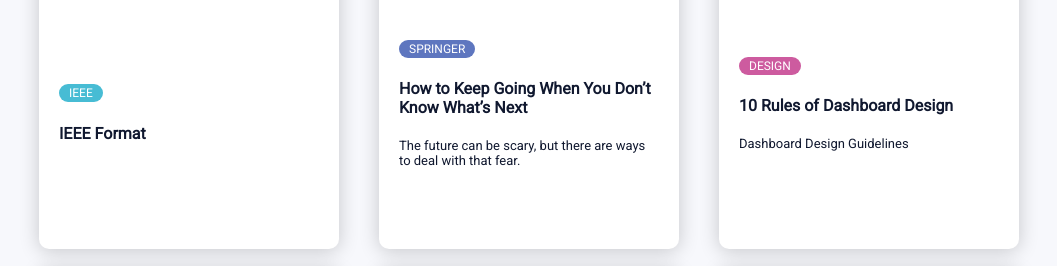
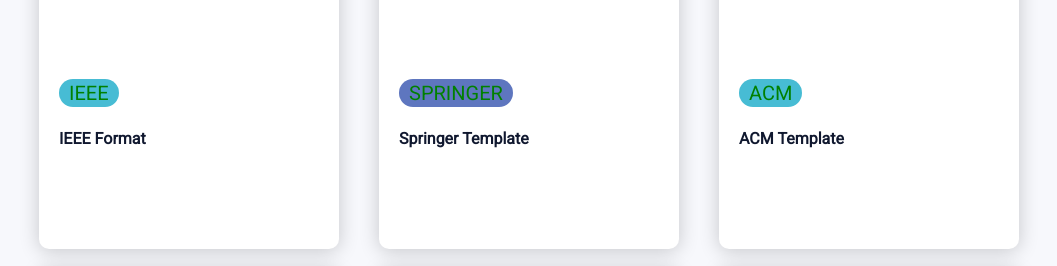
Before and after one commit to devatmanuscript/manuscript, a Flask app: template templates/template.html in a window 1280 px wide. Shown: the part 211-477 px from the top of the page, without its empty margins (111-1168 px from the left). Run offline with Flask 2, Linux system fonts and the light colour scheme; the template is opened without the code that fills it, so the values that code supplies are empty.

Commit message:
added full template

```diff
--- a/static/css/template.css
+++ b/static/css/template.css
@@ -51,17 +51,21 @@ body {
 }
 .tag-teal {
   background-color: #47bcd4;
+  font-size: 20;
 }
 .tag-purple {
   background-color: #5e76bf;
+  font-size: 20;
 }
 .tag-pink {
   background-color: #cd5b9f;
+  font-size: 20;
 }
 
 .card-body p {
   font-size: 13px;
   margin: 0 0 40px;
+
 }
 .user {
   display: flex;
--- a/templates/template.html
+++ b/templates/template.html
@@ -4,11 +4,10 @@
 <div class="container">
     <div class="card">
       <div class="card-header">
-        <img src="http://files.sathyabamauniversity.ac.in/IEEEWebsite/images/IEEE.jpg" alt="rover" />
+        <img src="https://images.unsplash.com/photo-1474377207190-a7d8b3334068?ixid=MnwxMjA3fDB8MHxwaG90by1wYWdlfHx8fGVufDB8fHx8&ixlib=rb-1.2.1&auto=format&fit=crop&w=1050&q=80" alt="rover" />
       </div>
       <div class="card-body">
-        <span class="tag tag-teal">IEEE</span>
-        <h4>
+        <span class="tag tag-teal"><a href="https://docs.google.com/document/d/1l8VxbyiHGyY1U7A802cDg82JBwYHNI7L/edit?usp=sharing&ouid=107796660613622530171&rtpof=true&sd=true" STYLE="text-decoration:none;" target="_blank">IEEE</a></span>       <h4>
           IEEE Format
         </h4>
 
@@ -17,47 +16,39 @@
     </div>
     <div class="card">
       <div class="card-header">
-        <img src="https://www.newsbtc.com/wp-content/uploads/2020/06/mesut-kaya-LcCdl__-kO0-unsplash-scaled.jpg" alt="ballons" />
+        <img src="https://images.unsplash.com/photo-1532153955177-f59af40d6472?ixid=MnwxMjA3fDB8MHxzZWFyY2h8MXx8cmVzZWFyY2glMjBwYXBlcnxlbnwwfHwwfHw%3D&ixlib=rb-1.2.1&auto=format&fit=crop&w=500&q=60" alt="ballons" />
       </div>
       <div class="card-body">
-        <span class="tag tag-purple">Springer</span>
+        <span class="tag tag-purple"><a href="https://docs.google.com/document/d/1Vl4ZPHvrJXMy9L2IqQgFWs0w32pSnuua/edit?usp=sharing&ouid=107796660613622530171&rtpof=true&sd=true" STYLE="text-decoration:none;" target="_blank">Springer</a></span>
         <h4>
-          How to Keep Going When You Don’t Know What’s Next
+          Springer Template
         </h4>
-        <p>
-          The future can be scary, but there are ways to
-          deal with that fear.
-        </p>
 
       </div>
     </div>
     <div class="card">
       <div class="card-header">
-        <img src="https://images6.alphacoders.com/312/thumb-1920-312773.jpg" alt="city" />
+        <img src="https://images.unsplash.com/photo-1543286386-713bdd548da4?ixid=MnwxMjA3fDB8MHxzZWFyY2h8Nnx8cmVzZWFyY2glMjBwYXBlcnxlbnwwfHwwfHw%3D&ixlib=rb-1.2.1&auto=format&fit=crop&w=500&q=60" alt="city" />
       </div>
       <div class="card-body">
-        <span class="tag tag-pink">Design</span>
+        <span class="tag tag-teal"><a href="https://docs.google.com/document/d/1_Upd8VM5p_b9dnhn-IzHpTRTZnKaX2NJ/edit?usp=sharing&ouid=107796660613622530171&rtpof=true&sd=true" STYLE="text-decoration:none;" target="_blank">ACM</a></span>
         <h4>
-          10 Rules of Dashboard Design
+          ACM Template
         </h4>
-        <p>
-          Dashboard Design Guidelines
-        </p>
+
 
       </div>
     </div>
     <div class="card">
         <div class="card-header">
-          <img src="https://images6.alphacoders.com/312/thumb-1920-312773.jpg" alt="city" />
+          <img src="https://images.unsplash.com/photo-1457369804613-52c61a468e7d?ixlib=rb-1.2.1&ixid=MnwxMjA3fDB8MHxzZWFyY2h8OXx8cmVzZWFyY2glMjBwYXBlcnxlbnwwfHwwfHw%3D&auto=format&fit=crop&w=500&q=60" alt="city" />
         </div>
         <div class="card-body">
-          <span class="tag tag-pink">Design</span>
+          <span class="tag tag-purple"><a STYLE="text-decoration:none;" href="https://docs.google.com/document/d/1l8VxbyiHGyY1U7A802cDg82JBwYHNI7L/edit?usp=sharing&ouid=107796660613622530171&rtpof=true&sd=true" target="_blank">APA</a></span>
           <h4>
-            10 Rules of Dashboard Design
+           APA Template
           </h4>
-          <p>
-            Dashboard Design Guidelines
-          </p>
+
 
         </div>
       </div>
@@ -65,32 +56,54 @@
 
       <div class="card">
         <div class="card-header">
-          <img src="https://images6.alphacoders.com/312/thumb-1920-312773.jpg" alt="city" />
+          <img src="https://images.unsplash.com/photo-1512758017271-d7b84c2113f1?ixid=MnwxMjA3fDB8MHxwaG90by1wYWdlfHx8fGVufDB8fHx8&ixlib=rb-1.2.1&auto=format&fit=crop&w=1050&q=80" STYLE="text-decoration:none;" alt="city" />
         </div>
         <div class="card-body">
-          <span class="tag tag-pink">Design</span>
+          <span class="tag tag-teal"><a href="https://docs.google.com/document/d/1agpGadDsd4f-IBBumr9lG-7aYrrw86Z6/edit?usp=sharing&ouid=107796660613622530171&rtpof=true&sd=true" STYLE="text-decoration:none;" target="_blank">MLA</a></span>
           <h4>
-            10 Rules of Dashboard Design
+            MLA Template
           </h4>
-          <p>
-            Dashboard Design Guidelines
-          </p>
+
 
         </div>
       </div>
 
       <div class="card">
         <div class="card-header">
-          <img src="https://images6.alphacoders.com/312/thumb-1920-312773.jpg" alt="city" />
+          <img src="https://images.unsplash.com/photo-1543286386-2e659306cd6c?ixid=MnwxMjA3fDB8MHxwaG90by1wYWdlfHx8fGVufDB8fHx8&ixlib=rb-1.2.1&auto=format&fit=crop&w=1050&q=80" alt="city" />
         </div>
         <div class="card-body">
-          <span class="tag tag-pink">Design</span>
+          <span class="tag tag-purple"><a href="https://drive.google.com/file/d/1_tPYFnPHyiHZnhseBYdOoN2VeAPGbOnE/view?usp=sharing" STYLE="text-decoration:none;" target="_blank">PLOS</a></span>
           <h4>
-            10 Rules of Dashboard Design
+           PLOS Template
           </h4>
-          <p>
-            Dashboard Design Guidelines
-          </p>
+
 
         </div>
       </div>
+
+      <style>
+        a:link {
+          color: green;
+          background-color: transparent;
+          text-decoration: none;
+        }
+
+        a:visited {
+          color: pink;
+          background-color: transparent;
+          text-decoration: none;
+        }
+
+        a:hover {
+          color: red;
+          background-color: transparent;
+          text-decoration: underline;
+        }
+
+        a:active {
+          color: yellow;
+          background-color: transparent;
+          text-decoration: underline;
+        }
+        </style>
```
